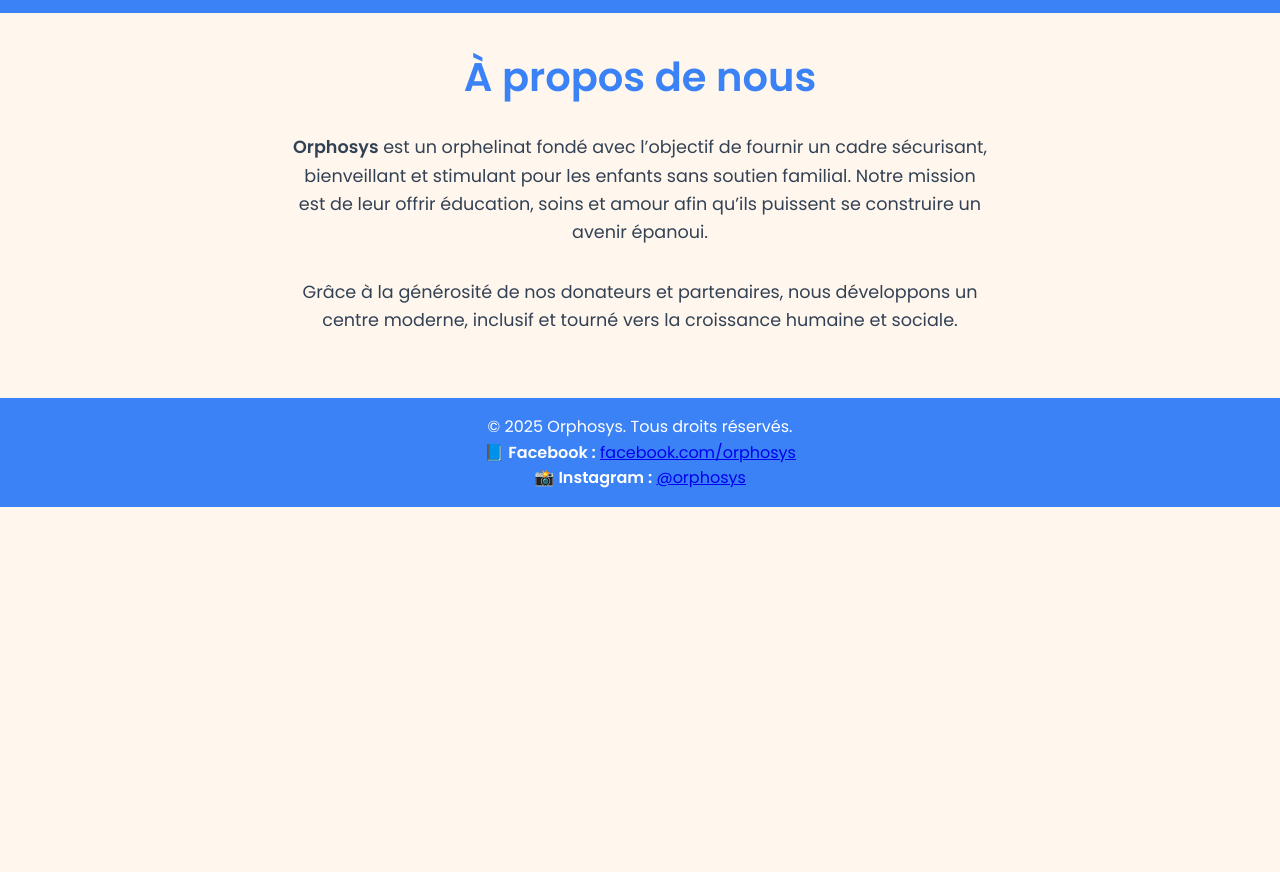
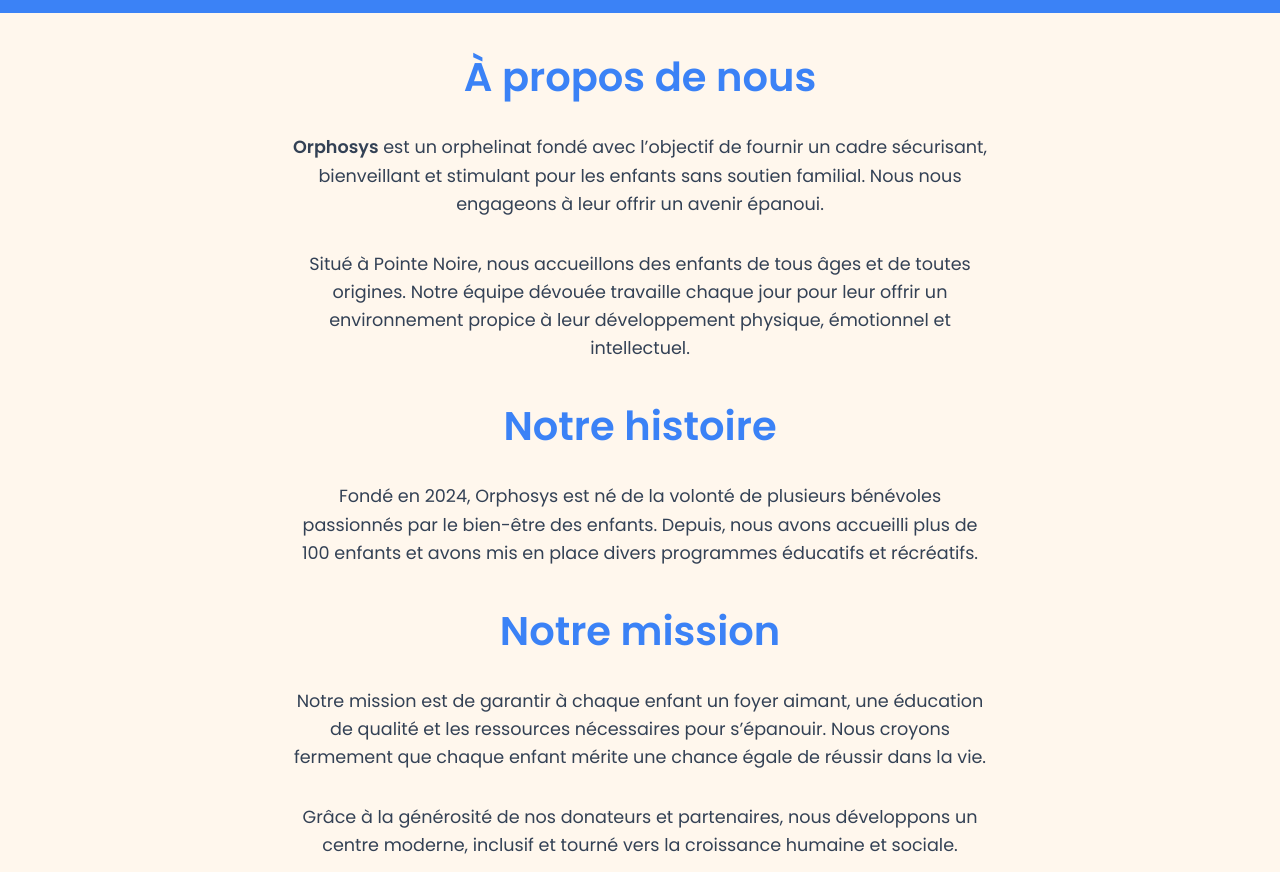
Before and after one commit to Jin-grey07/orphosys, a plain HTML site: page about.html in a window 1280 px wide. Shown: the part 80-952 px from the top of the page. Before the commit the page ends 800 px from the top, so only its background shows below. Drawn offline with Linux system fonts and the light colour scheme.

Commit message:
Update about.html

```diff
--- a/about.html
+++ b/about.html
@@ -44,7 +44,21 @@
     <section class="about-section">
       <p>
         <strong>Orphosys</strong> est un orphelinat fondé avec l’objectif de fournir un cadre sécurisant, bienveillant et stimulant pour les enfants sans soutien familial.
-        Notre mission est de leur offrir éducation, soins et amour afin qu’ils puissent se construire un avenir épanoui.
+        Nous nous engageons à leur offrir un avenir épanoui.
+      </p>
+      <p>
+        Situé à Pointe Noire, nous accueillons des enfants de tous âges et de toutes origines.
+        Notre équipe dévouée travaille chaque jour pour leur offrir un environnement propice à leur développement physique, émotionnel et intellectuel.
+      </p>
+      <h2>Notre histoire</h2>
+      <p>
+        Fondé en 2024, Orphosys est né de la volonté de plusieurs bénévoles passionnés par le bien-être des enfants.
+        Depuis, nous avons accueilli plus de 100 enfants et avons mis en place divers programmes éducatifs et récréatifs.
+      </p>
+      <h2>Notre mission</h2>
+      <p>
+        Notre mission est de garantir à chaque enfant un foyer aimant, une éducation de qualité et les ressources nécessaires pour s’épanouir.
+        Nous croyons fermement que chaque enfant mérite une chance égale de réussir dans la vie.
       </p>
       <p>
         Grâce à la générosité de nos donateurs et partenaires, nous développons un centre moderne, inclusif et tourné vers la croissance humaine et sociale.
```
